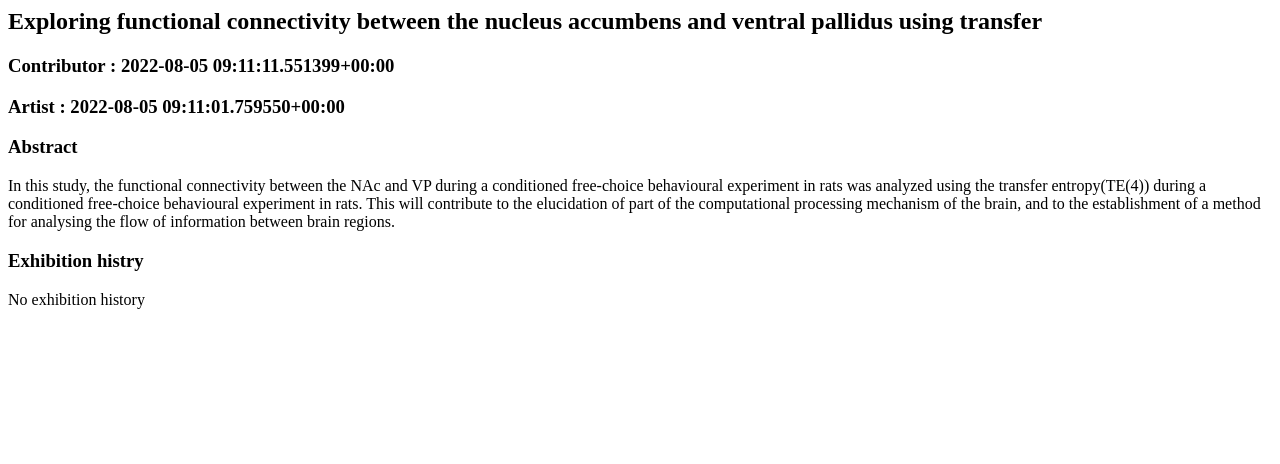
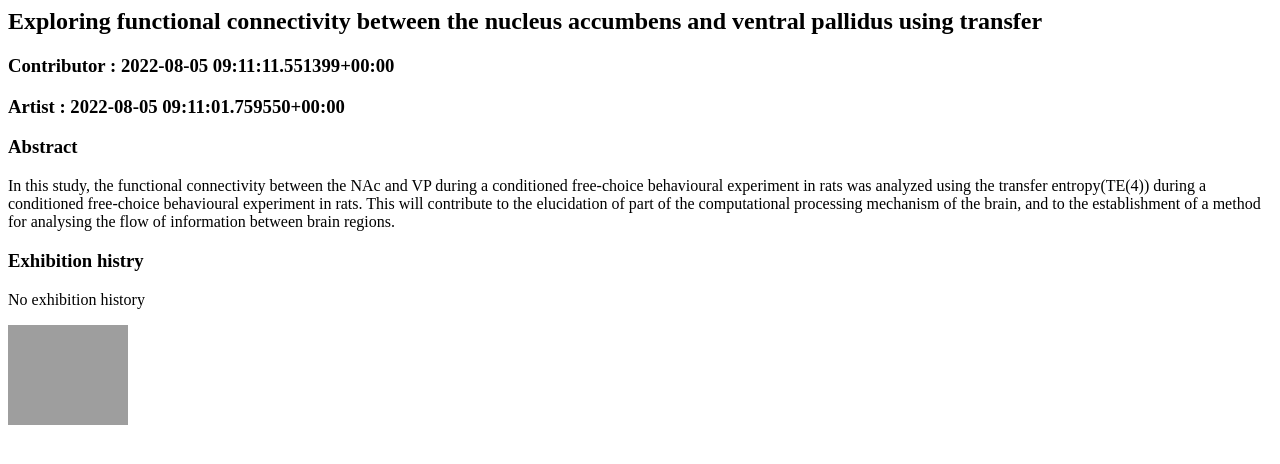
Before and after one commit to Sorao-high/ARTXIV_beta, a Django app: page /artxivs/1/ in a window 1280 px wide. Shown: the top 464 px of the page. Run offline with Django 3.2, Linux system fonts and the light colour scheme; data comes from the database, SQL or seed files in the repository; grey boxes are pictures that could not be loaded.

Commit message:
Update artxiv_detail.html
追加

15>><p><img src="{{artxiv.artist_statement.url}}" width="120" height="100"></p>

```diff
--- a/ARTXIV/artxivs/templates/artxivs/artxiv_detail.html
+++ b/ARTXIV/artxivs/templates/artxivs/artxiv_detail.html
@@ -12,6 +12,7 @@
     <p>{{ artxiv.abstract }}</p>
     <p><h3>Exhibition histry</h3></p>
     <p>{{ artxiv.exhibition_histry }}</p>
+    <p><img src="{{artxiv.artist_statement.url}}" width="120" height="100"></p>
 </div>
 </body>
 </html>
```
